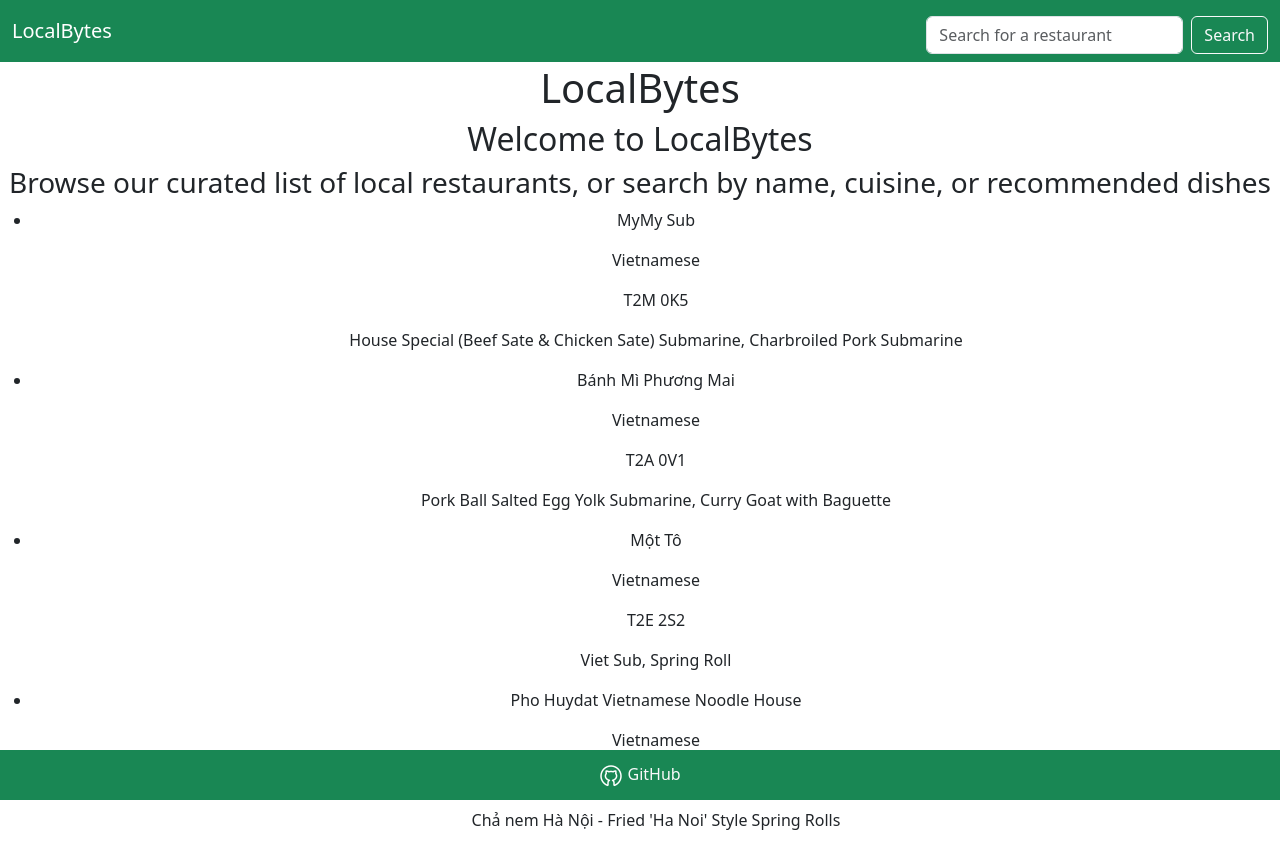
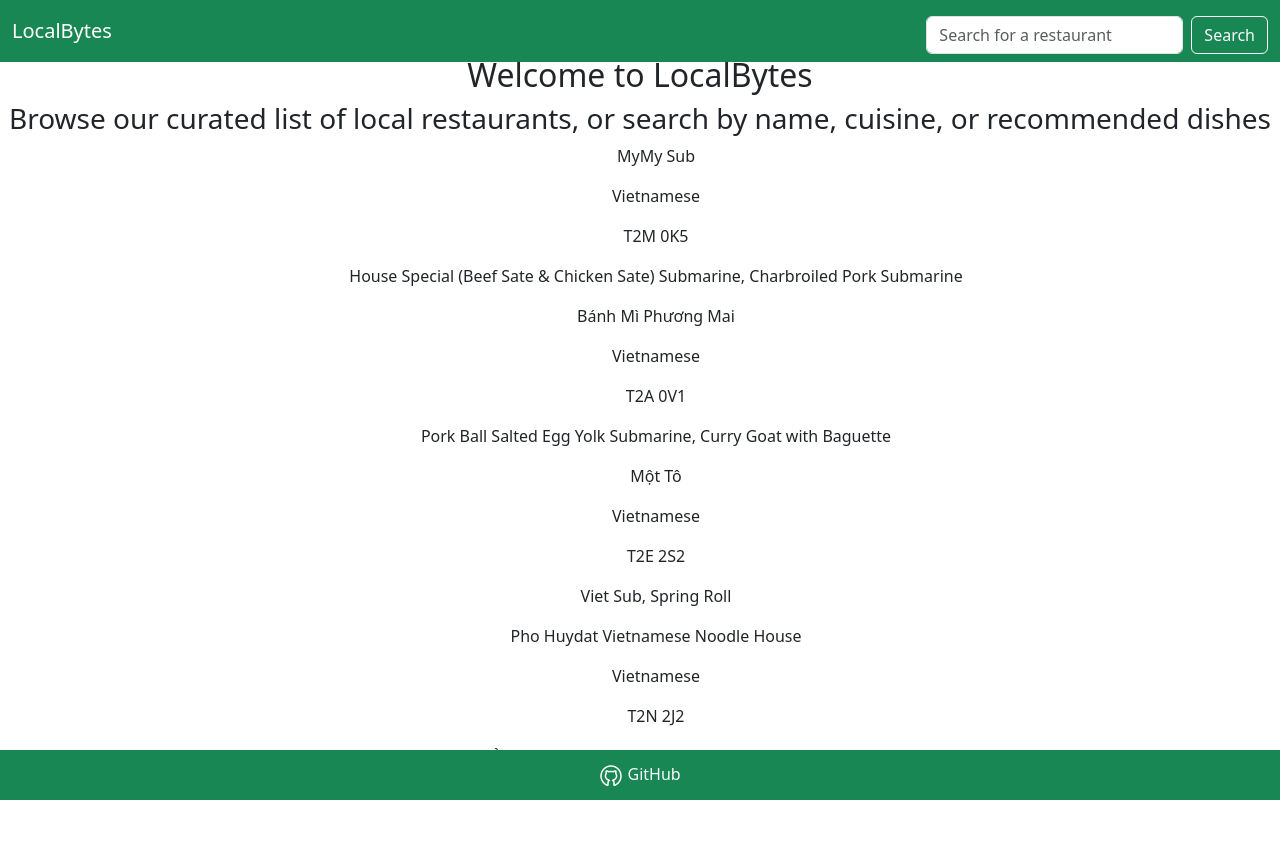
Before and after one commit to kazvee/local-bytes, a React (Vite) app: page / in a window 1280 px wide. Shown: the top 868 px of the page. After the commit the page ends 800 px from the top, so only its background shows below. Built offline with nearby package versions, Linux system fonts and the light colour scheme.

Commit message:
style(RestaurantList): update styling on restaurant list

```diff
--- a/src/App.css
+++ b/src/App.css
@@ -1,7 +1,11 @@
 body {
   margin: 0;
   font-family: 'Roboto', 'Helvetica Neue', sans-serif;
-  padding: 64px 0;
+}
+
+ul {
+  list-style-type: none;
+  padding-left: 0;
 }
 
 h1 {
```
